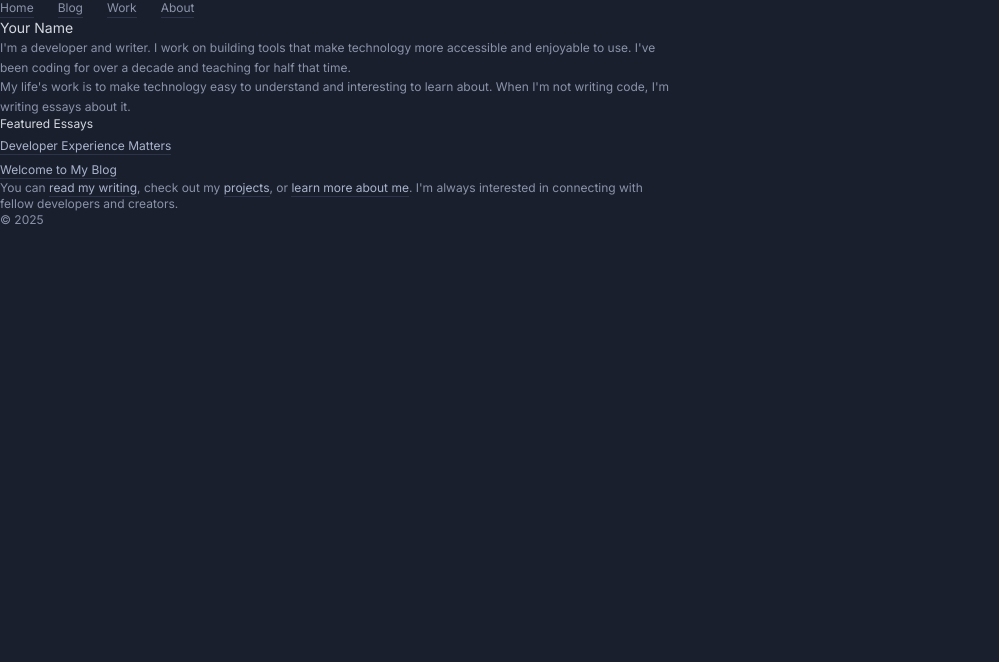
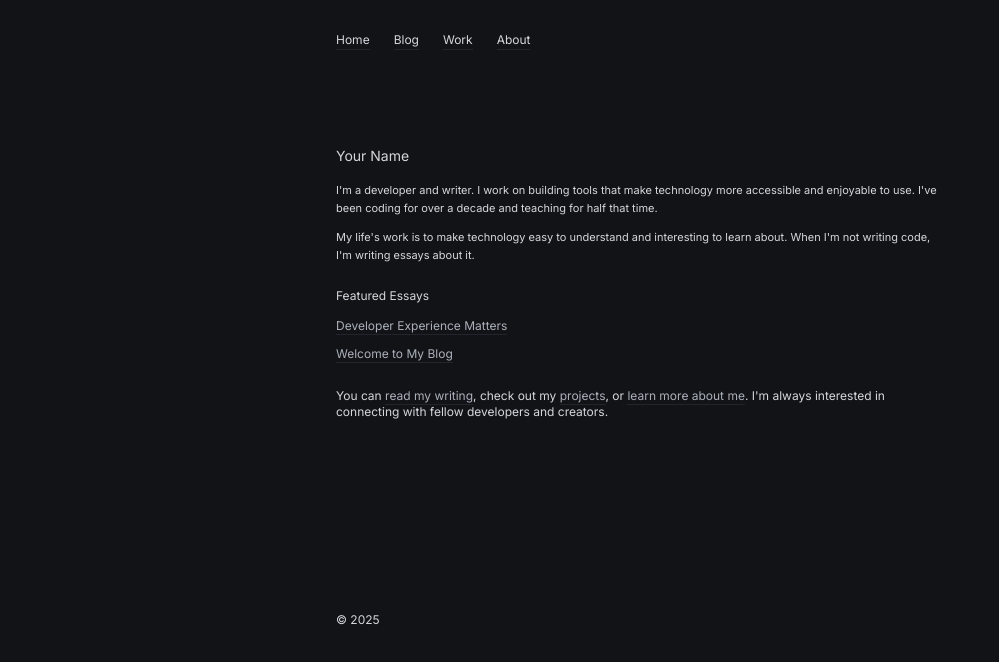
Before and after one commit to zhravan/zen-mdx-blog, a Next.js app: page / in a window 1280 px wide. Shown: the top 662 px of the page, without its empty margins (0-999 px from the left). Built offline with nearby package versions, Linux system fonts and the light colour scheme.

Commit message:
fix: recreate UI to match reference implementation exactly

```diff
--- a/app/blog/[slug]/page.tsx
+++ b/app/blog/[slug]/page.tsx
@@ -55,7 +55,7 @@ export default async function BlogPost({
       <div className="flex items-center gap-2 mb-8">
         <Link
           href="/blog"
-          className="flex items-center gap-1 text-xs no-underline border-none pb-0 hover:opacity-80 transition-opacity"
+          className="flex items-center gap-1 text-xs no-underline border-none pb-0 transition-colors"
           style={{ color: 'var(--color-muted-foreground)' }}
         >
           <ArrowLeft className="w-3 h-3" />
@@ -63,11 +63,8 @@ export default async function BlogPost({
         </Link>
       </div>
 
-      <article
-        className="prose"
-        style={{ animation: 'fade-in 0.4s ease-out' }}
-      >
-        <h1 className="text-base mb-2 font-normal">{post.title}</h1>
+      <article className="prose animate-fade-in">
+        <h1 className="text-base mb-2">{post.title}</h1>
         <p
           className="text-xs mb-6 opacity-70"
           style={{ color: 'var(--color-muted-foreground)' }}
--- a/app/blog/page.tsx
+++ b/app/blog/page.tsx
@@ -11,12 +11,9 @@ export default function Blog() {
 
   return (
     <div className="space-y-6">
-      <section style={{ animation: 'fade-in 0.4s ease-out' }}>
-        <h1 className="text-sm mb-4 font-normal">Writing</h1>
-        <p
-          className="text-xs mb-6"
-          style={{ color: 'var(--color-muted-foreground)' }}
-        >
+      <section className="animate-fade-in">
+        <h1 className="text-sm mb-4">Writing</h1>
+        <p className="text-xs mb-6" style={{ color: 'var(--color-muted-foreground)' }}>
           Thoughts on technology, development, and building products.
         </p>
       </section>
@@ -26,15 +23,11 @@ export default function Blog() {
           {posts.map((post, index) => (
             <article
               key={post.slug}
-              className="space-y-1"
-              style={{
-                animation: 'fade-up 0.5s ease-out',
-                animationDelay: `${index * 100}ms`,
-                animationFillMode: 'both'
-              }}
+              className="space-y-1 animate-fade-up group"
+              style={{ animationDelay: `${index * 100}ms` }}
             >
-              <Link href={`/blog/${post.slug}`} className="block group">
-                <h2 className="text-xs mb-1 font-normal transition-colors group-hover:opacity-80">
+              <Link href={`/blog/${post.slug}`}>
+                <h2 className="text-xs mb-1 group-hover:opacity-80 transition-colors">
                   {post.title}
                 </h2>
                 <p
--- a/app/globals.css
+++ b/app/globals.css
@@ -1,34 +1,34 @@
 @import 'tailwindcss';
 
-@source "../app/**/*.{js,ts,jsx,tsx,mdx}";
-@source "../components/**/*.{js,ts,jsx,tsx}";
-@source "../lib/**/*.{js,ts,jsx,tsx}";
-
 @theme {
-  --font-family-sans: 'Inter', system-ui, sans-serif;
-
-  --color-background: #1a1f2e;
-  --color-foreground: #d4d8e0;
-  --color-muted: #252a3a;
-  --color-muted-foreground: #8a93a8;
-  --color-border: #2d3448;
-  --color-link: #a8b4cc;
-  --color-link-hover: #d4d8e0;
+  --color-background: hsl(220 15% 8%);
+  --color-foreground: hsl(220 10% 85%);
+  --color-card: hsl(220 15% 10%);
+  --color-card-foreground: hsl(220 10% 85%);
+  --color-primary: hsl(220 10% 85%);
+  --color-primary-foreground: hsl(220 15% 10%);
+  --color-secondary: hsl(220 15% 12%);
+  --color-secondary-foreground: hsl(220 10% 85%);
+  --color-muted: hsl(220 15% 12%);
+  --color-muted-foreground: hsl(220 8% 45%);
+  --color-accent: hsl(220 15% 15%);
+  --color-accent-foreground: hsl(220 10% 85%);
+  --color-border: hsl(220 12% 15%);
+  --color-input: hsl(220 12% 15%);
+  --color-ring: hsl(220 10% 85%);
+  --color-link: hsl(220 10% 70%);
+  --color-link-hover: hsl(220 10% 85%);
 
   --font-size-xs: 0.6875rem;
   --font-size-sm: 0.8125rem;
   --font-size-base: 0.9375rem;
+  --font-size-lg: 1rem;
+
+  --font-family-sans: 'Inter', system-ui, sans-serif;
 }
 
 * {
-  box-sizing: border-box;
-  padding: 0;
-  margin: 0;
-}
-
-html {
-  min-width: 360px;
-  scrollbar-gutter: stable;
+  border-color: var(--color-border);
 }
 
 body {
@@ -36,20 +36,11 @@ body {
   color: var(--color-foreground);
   font-family: var(--font-family-sans);
   font-feature-settings: 'kern' 1, 'liga' 1, 'calt' 1;
-  text-rendering: optimizeLegibility;
-  -webkit-font-smoothing: antialiased;
-  -moz-osx-font-smoothing: grayscale;
 }
 
-h1,
-h2,
-h3,
-h4,
-h5,
-h6 {
+h1, h2, h3, h4, h5, h6 {
   font-weight: 400;
   letter-spacing: 0;
-  text-wrap: balance;
 }
 
 a {
@@ -57,7 +48,7 @@ a {
   text-decoration: none;
   border-bottom: 1px solid var(--color-border);
   padding-bottom: 1px;
-  transition: color 150ms ease;
+  transition: color 150ms;
 }
 
 a:hover {
@@ -91,47 +82,25 @@ a:hover {
 }
 
 .prose p {
+  margin-bottom: 0.75rem;
+  line-height: 1.6;
   font-size: var(--font-size-xs);
-  line-height: 1.6;
-  margin-bottom: 0.75rem;
-  color: var(--color-muted-foreground);
 }
 
-.prose ul,
-.prose ol {
-  font-size: var(--font-size-xs);
+.prose ul, .prose ol {
   margin-bottom: 1rem;
   margin-left: 1.5rem;
-  color: var(--color-muted-foreground);
-}
-
-.prose ul {
-  list-style-type: disc;
-}
-
-.prose ol {
-  list-style-type: decimal;
 }
 
 .prose li {
   margin-bottom: 0.5rem;
 }
 
-.prose strong {
-  font-weight: 600;
-  color: var(--color-foreground);
-}
-
-.prose em {
-  font-style: italic;
-}
-
 .prose code {
   background-color: var(--color-muted);
   padding: 0.125rem 0.375rem;
   border-radius: 0.25rem;
-  font-size: var(--font-size-xs);
-  font-family: 'Menlo', 'Monaco', 'Courier New', monospace;
+  font-size: 0.875rem;
 }
 
 .prose pre {
@@ -140,7 +109,13 @@ a:hover {
   border-radius: 0.5rem;
   overflow-x: auto;
   margin-bottom: 1rem;
-  font-family: 'Menlo', 'Monaco', 'Courier New', monospace;
+}
+
+.prose blockquote {
+  border-left: 4px solid var(--color-border);
+  padding-left: 1rem;
+  font-style: italic;
+  margin: 1rem 0;
 }
 
 .prose pre code {
@@ -148,12 +123,8 @@ a:hover {
   padding: 0;
 }
 
-.prose blockquote {
-  border-left: 4px solid var(--color-border);
-  padding-left: 1rem;
-  font-style: italic;
-  margin: 1rem 0;
-  color: var(--color-muted-foreground);
+.prose strong {
+  font-weight: 600;
 }
 
 .prose a {
@@ -165,23 +136,32 @@ a:hover {
 }
 
 @keyframes fade-in {
-  0% {
+  from {
     opacity: 0;
     transform: translateY(10px);
   }
-  100% {
+  to {
     opacity: 1;
     transform: translateY(0);
   }
 }
 
 @keyframes fade-up {
-  0% {
+  from {
     opacity: 0;
     transform: translateY(20px);
   }
-  100% {
+  to {
     opacity: 1;
     transform: translateY(0);
   }
 }
+
+.animate-fade-in {
+  animation: fade-in 0.4s ease-out;
+}
+
+.animate-fade-up {
+  animation: fade-up 0.5s ease-out;
+  animation-fill-mode: both;
+}
--- a/app/layout.tsx
+++ b/app/layout.tsx
@@ -32,33 +32,25 @@ export default function RootLayout({
 }>) {
   return (
     <html lang="en" className={inter.className}>
-      <body>
-        <div className="min-h-screen">
-          <nav className="max-w-2xl mx-auto px-8 py-8">
+      <body className="antialiased">
+        <div className="min-h-screen" style={{ backgroundColor: 'var(--color-background)' }}>
+          <nav>
+            <div className="max-w-2xl mx-auto px-8 py-8">
               <div className="flex gap-6">
                 {navItems.map((item) => (
                   <Link
                     key={item.path}
                     href={item.path}
-                  className="text-xs no-underline border-none pb-0 hover:opacity-80 transition-opacity"
+                    className="text-xs no-underline border-none pb-0 transition-colors duration-150"
                     style={{ color: 'var(--color-muted-foreground)' }}
                   >
                     {item.name}
                   </Link>
                 ))}
               </div>
+            </div>
           </nav>
           <main className="max-w-2xl mx-auto px-8 py-16">{children}</main>
-          <Footer />
-          <Analytics />
-        </div>
-      </body>
-    </html>
-  );
-}
-
-function Footer() {
-  return (
           <footer className="mt-24">
             <div className="max-w-2xl mx-auto px-8 py-8">
               <p className="text-xs" style={{ color: 'var(--color-muted-foreground)' }}>
@@ -66,5 +58,9 @@ function Footer() {
               </p>
             </div>
           </footer>
+          <Analytics />
+        </div>
+      </body>
+    </html>
   );
 }
--- a/app/page.tsx
+++ b/app/page.tsx
@@ -3,9 +3,9 @@ import Link from 'next/link';
 export default function Home() {
   return (
     <div className="space-y-6">
-      <section style={{ animation: 'fade-in 0.4s ease-out' }}>
-        <h1 className="text-sm mb-4 font-normal">Your Name</h1>
-        <div className="text-xs leading-relaxed space-y-3">
+      <section className="animate-fade-in">
+        <h1 className="text-sm mb-4">Your Name</h1>
+        <div className="prose text-xs leading-relaxed space-y-3">
           <p style={{ color: 'var(--color-muted-foreground)' }}>
             I'm a developer and writer. I work on building tools that make
             technology more accessible and enjoyable to use. I've been coding
@@ -19,39 +19,32 @@ export default function Home() {
         </div>
       </section>
 
-      <section
-        style={{
-          animation: 'fade-up 0.5s ease-out',
-          animationDelay: '100ms',
-          animationFillMode: 'both'
-        }}
-      >
-        <h2 className="text-xs mb-2 font-normal">Featured Essays</h2>
-        <ul className="space-y-1 list-none">
+      <section className="animate-fade-up" style={{ animationDelay: '100ms' }}>
+        <h2 className="text-xs mb-2">Featured Essays</h2>
+        <ul className="space-y-1">
           <li>
-            <Link href="/blog/developer-experience" className="text-xs">
+            <Link
+              href="/blog/developer-experience"
+              className="text-xs"
+              style={{ color: 'var(--color-link)' }}
+            >
               Developer Experience Matters
             </Link>
           </li>
           <li>
-            <Link href="/blog/welcome" className="text-xs">
+            <Link
+              href="/blog/welcome"
+              className="text-xs"
+              style={{ color: 'var(--color-link)' }}
+            >
               Welcome to My Blog
             </Link>
           </li>
         </ul>
       </section>
 
-      <section
-        style={{
-          animation: 'fade-up 0.5s ease-out',
-          animationDelay: '200ms',
-          animationFillMode: 'both'
-        }}
-      >
-        <p
-          className="text-xs"
-          style={{ color: 'var(--color-muted-foreground)' }}
-        >
+      <section className="animate-fade-up" style={{ animationDelay: '200ms' }}>
+        <p className="text-xs" style={{ color: 'var(--color-muted-foreground)' }}>
           You can <Link href="/blog">read my writing</Link>, check out my{' '}
           <Link href="/work">projects</Link>, or{' '}
           <Link href="/about">learn more about me</Link>. I'm always interested
```
Also changed, not shown: app/about/page.tsx (+15 -18 lines), app/work/page.tsx (+10 -18 lines). Lines whose indentation alone changed are shown as unchanged.
